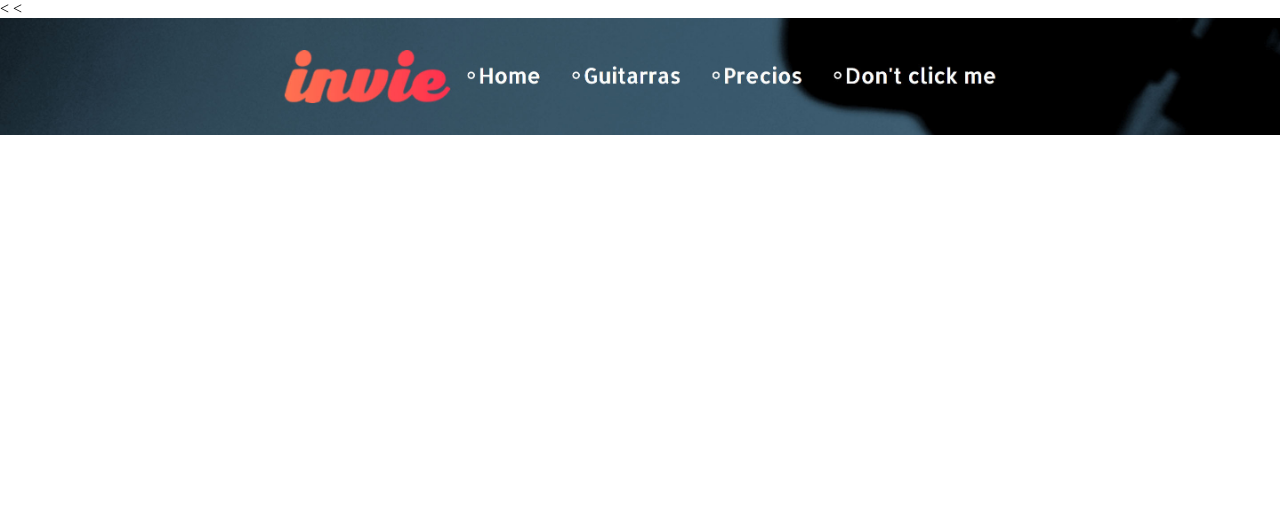
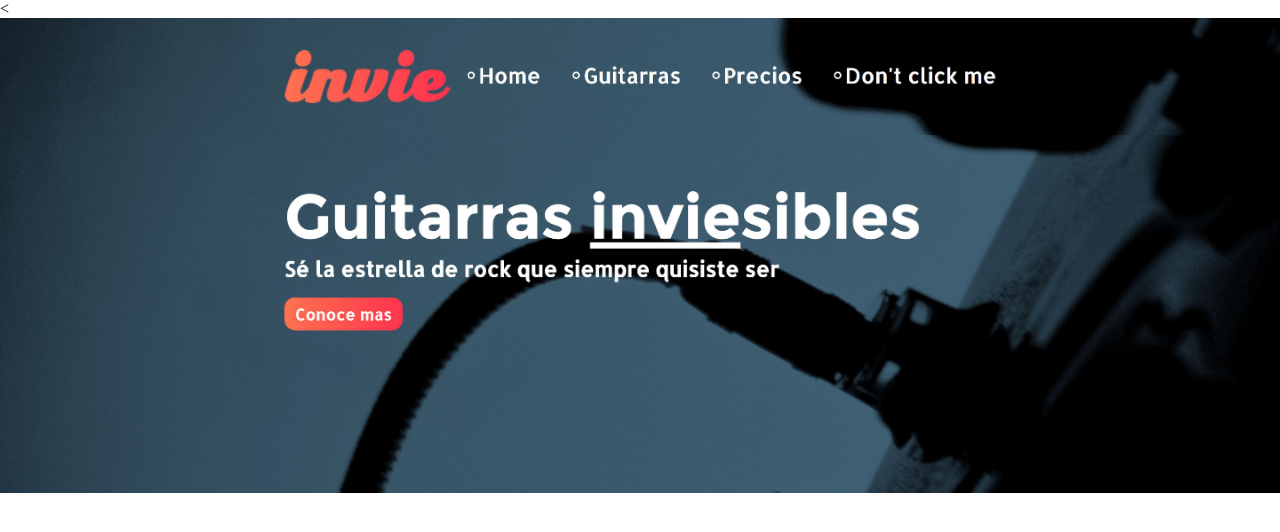
Before and after one commit to alejogomez17/invie-github, a plain HTML site: page index.html in a window 1280 px wide. Drawn offline with Linux system fonts and the light colour scheme.

Commit message:
agregando nuestro hero

```diff
--- a/index.html
+++ b/index.html
@@ -13,6 +13,7 @@
     </style>
   </head>
   <body>
-    <<img src="header.jpg" alt="">
+    <img src="header.jpg" alt="">
+    <img src="hero.jpg" alt="">
   </body>
 </html>
```
Also changed, not shown: hero.jpg (added).
